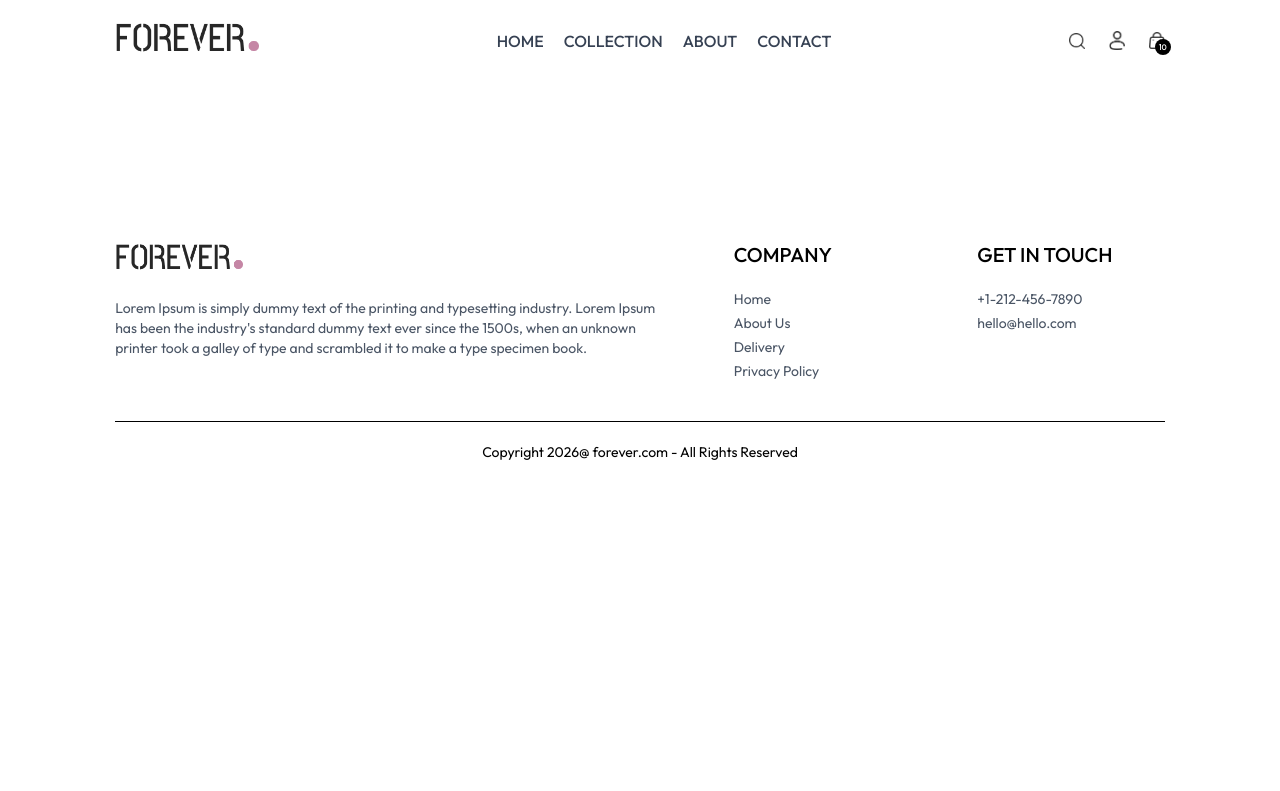
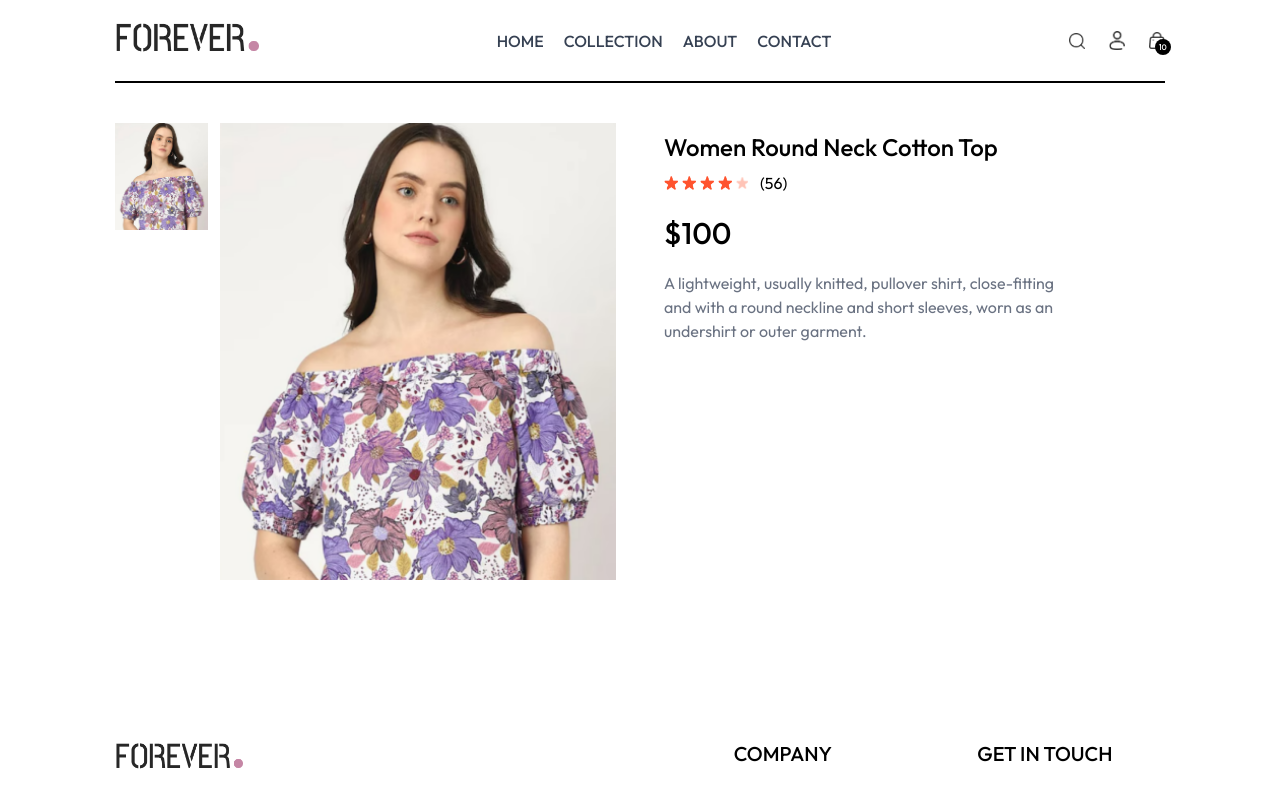
Before and after one commit to Ehtasham5/Ecommerce-Website, a React (Vite) app in the folder frontend/: page /product/aaaaa in a window 1280 px wide. Shown: the top 791 px of the page. Built offline with nearby package versions, Linux system fonts and the light colour scheme.

Commit message:
Update routing for Product page and enhance Collection page with search functionality

```diff
--- a/frontend/src/App.jsx
+++ b/frontend/src/App.jsx
@@ -25,7 +25,7 @@
         <Route path='/collection' element={<Collection />}/>
         <Route path='/about' element={<About />}/>
         <Route path='/contact' element={<Contact />}/>
-        <Route path='/product' element={<Product />}/>
+        <Route path='/product/:productId' element={<Product />}/>
         <Route path='/cart' element={<Cart />}/>
         <Route path='/login' element={<Login />}/>
         <Route path='/place-order' element={<PlaceOrder />}/>
--- a/frontend/src/pages/Collection.jsx
+++ b/frontend/src/pages/Collection.jsx
@@ -7,7 +7,7 @@
 
 const Collection = () => {
 
-  const {products} = useContext(ShopContext)
+  const {products, search, showSearch} = useContext(ShopContext)
   const [showFilter, setShowFilter] = useState(false)
   const [filterProducts, setFilterProducts] = useState([])
   const [category, setCategory] = useState([])
@@ -35,6 +35,10 @@
   const applyFilter = () => {
     let productsCopy = [...products]
 
+    if (showSearch && search) {
+      productsCopy = productsCopy.filter(item => item.name.toLowerCase().includes(search.toLowerCase()))
+    }
+
     if (category.length > 0) {
       productsCopy = productsCopy.filter(item => category.includes(item.category))
     }
@@ -60,7 +64,7 @@
 
   useEffect(()=> {
     applyFilter()
-  },[category, subCategory, products, sortType])
+  },[category, subCategory, products, sortType, showSearch, search])
 
   return (
     <div className='flex flex-col sm:flex-row gap-1 sm:gap-10 border-t pt-10'>
--- a/frontend/src/pages/Product.jsx
+++ b/frontend/src/pages/Product.jsx
@@ -1,9 +1,68 @@
-import React from 'react'
+import React, { useContext, useEffect, useState } from 'react'
+import { useParams } from 'react-router-dom'
+import { ShopContext } from '../context/ShopContext'
+import { assets } from '../assets/assets'
 
 const Product = () => {
-  return (
-    <div>Product</div>
-  )
+
+  const {productId} = useParams()
+  const {products} = useContext(ShopContext)
+  const [productData, setProductData] = useState(false)
+  const [image, setImage] = useState('')
+
+  const fetchProductData = () => {
+
+    products.map((item) => {
+      if (item._id === productId) {
+        setProductData(item)
+        setImage(item.image[0])
+        return null
+      }
+    })
+
+  }
+
+  useEffect(()=>{
+    fetchProductData()
+  },[products, productId])
+
+  return productData ? (
+    <div className='border-t-2 pt-10 transition-opacity ease-in duration-500 opacity-100'>
+      {/* Product Data */}
+      <div className='flex gap-12 sm:gap-12 flex-col sm:flex-row'>
+
+        {/* Product Images */}
+        <div className='flex-1 flex flex-col-reverse sm:flex-row gap-3'>
+          <div className='flex sm:flex-col overflow-x-auto sm:overflow-y-scroll justify-between sm:justify-normal sm:w-[18.7%] w-full'>
+            {
+              productData.image.map((item,index) => (
+                <img onClick={() => setImage(item)} className='w-[24%] sm:w-full sm:mb-3 shrink-0 cursor-pointer' src={item} key={index} alt="" />
+              ))
+            }
+          </div>
+          <div className='w-full sm:w-[80%]'>
+            <img className='w-full h-auto' src={image} alt="" />
+          </div>
+        </div>
+
+        {/* -------- Product Info */}
+        <div className='flex-1'>
+            <h1 className='font-medium text-2xl mt-2'>{productData.name}</h1>
+            <div className='flex items-center gap-1 mt-2'>
+              <img src={assets.star_icon} alt="" className="w-3.5" />
+              <img src={assets.star_icon} alt="" className="w-3.5" />
+              <img src={assets.star_icon} alt="" className="w-3.5" />
+              <img src={assets.star_icon} alt="" className="w-3.5" />
+              <img src={assets.star_dull_icon} alt="" className="w-3 5" />
+              <p className='pl-2'>(56)</p>
+            </div>
+            <p className='mt-5 text-3xl font-medium'>${productData.price}</p>
+            <p className='text-gray-500 mt-5 md:w-4/5'>A lightweight, usually knitted, pullover shirt, close-fitting and with a round neckline and short sleeves, worn as an undershirt or outer garment.</p>
+        </div>
+      </div>
+
+    </div>
+  ) : <div className='opacity-0'></div>
 }
 
 export default Product
```
